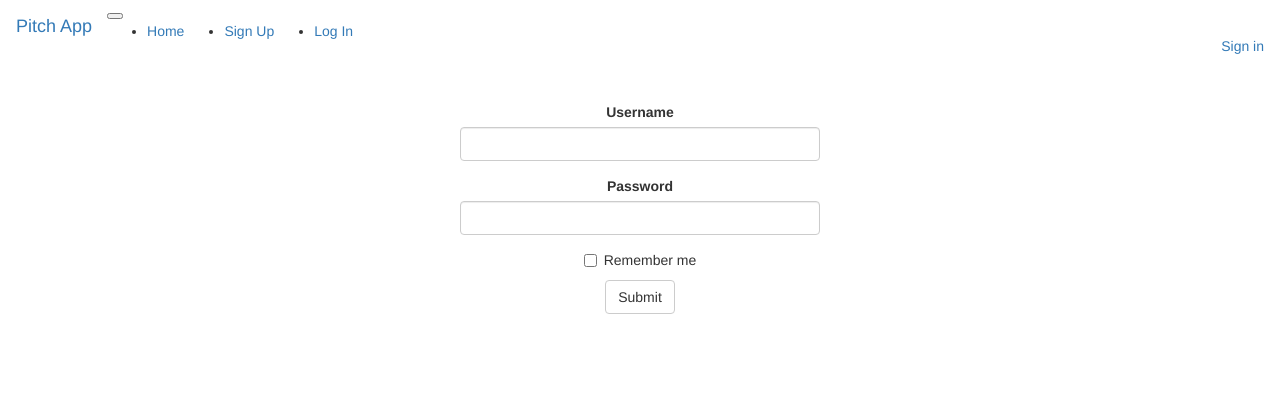
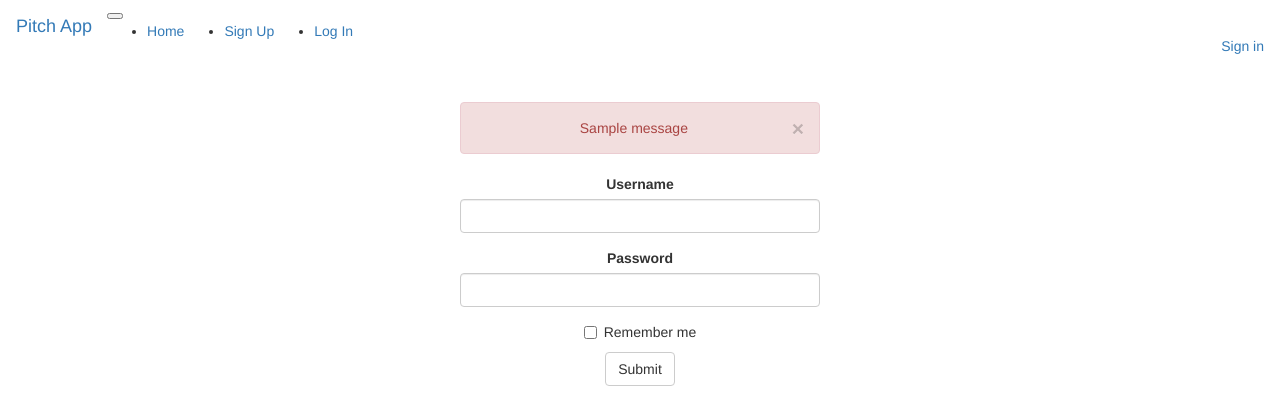
Before and after one commit to spgdaman/pitch_app, a Flask app: page /login in a window 1280 px wide. Shown: the top 420 px of the page. Run offline with Flask 2, Linux system fonts and the light colour scheme; tables that the repository leaves empty hold one stand-in row (values such as "Sample post"); one stand-in notice (Sample message) is shown; some libraries are stand-ins or nearby versions.

Commit message:
log out function added

```diff
--- a/app/auth/views.py
+++ b/app/auth/views.py
@@ -1,5 +1,5 @@
 from flask import render_template, redirect,url_for, flash, request
-from flask_login import login_user, logout_user
+from flask_login import login_user, logout_user, login_required
 from . import auth
 from .forms import LoginForm,SignupForm
 from ..models import Users
@@ -20,6 +20,12 @@ def login():
 
     return render_template('auth/login.html', login_form = login_form)
 
+@auth.route('/logout')
+@login_required
+def logout():
+    logout_user()
+    return redirect(url_for("main.index"))
+
 @auth.route('/signup', methods = ['GET','POST'])
 def signup():
     form = SignupForm()
--- a/app/templates/auth/login.html
+++ b/app/templates/auth/login.html
@@ -7,6 +7,14 @@
             <div class="col-md-4"> </div>
             <div class="col-md-4">
             <center>
+                <!--Flash message -->
+                {% for message in get_flashed_messages() %}
+                <div class="alert alert-danger">
+                <button type="button" class="close" data-dismiss="alert">&times;</button>
+                {{ message }}
+                </div>
+                {% endfor %}
+                <!-- Login form -->
                 {{wtf.quick_form(login_form)}}
             </center>
             </div>
```
